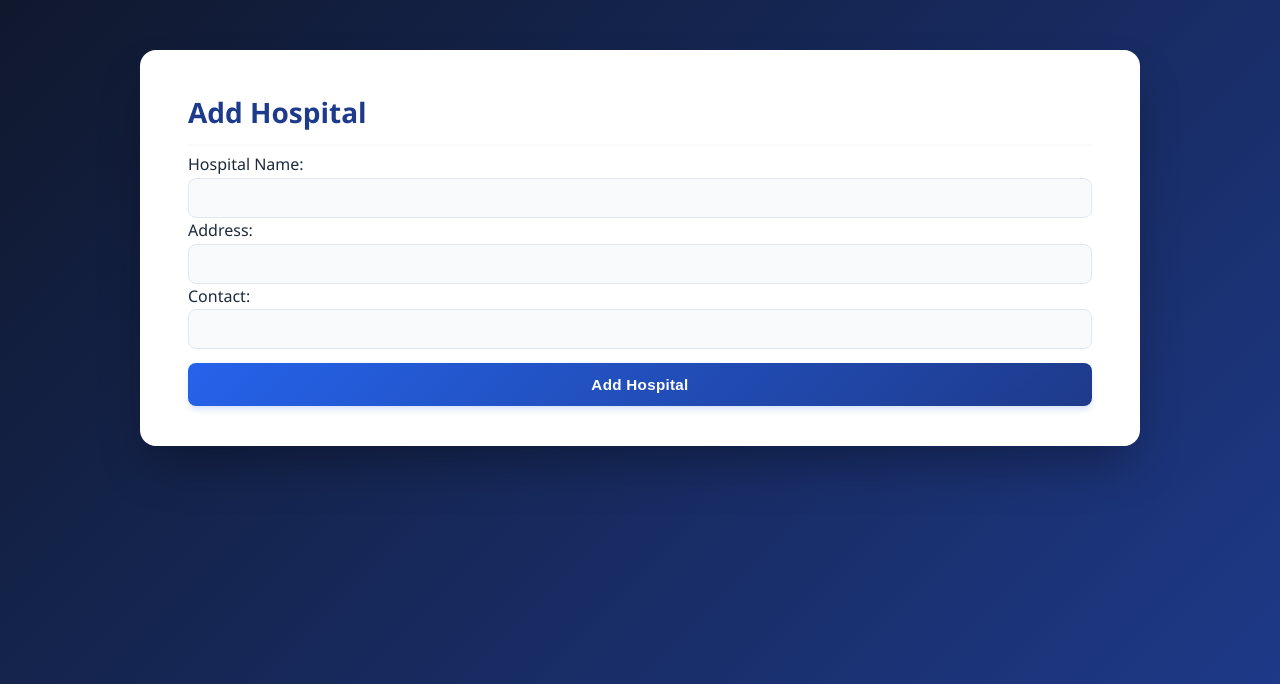
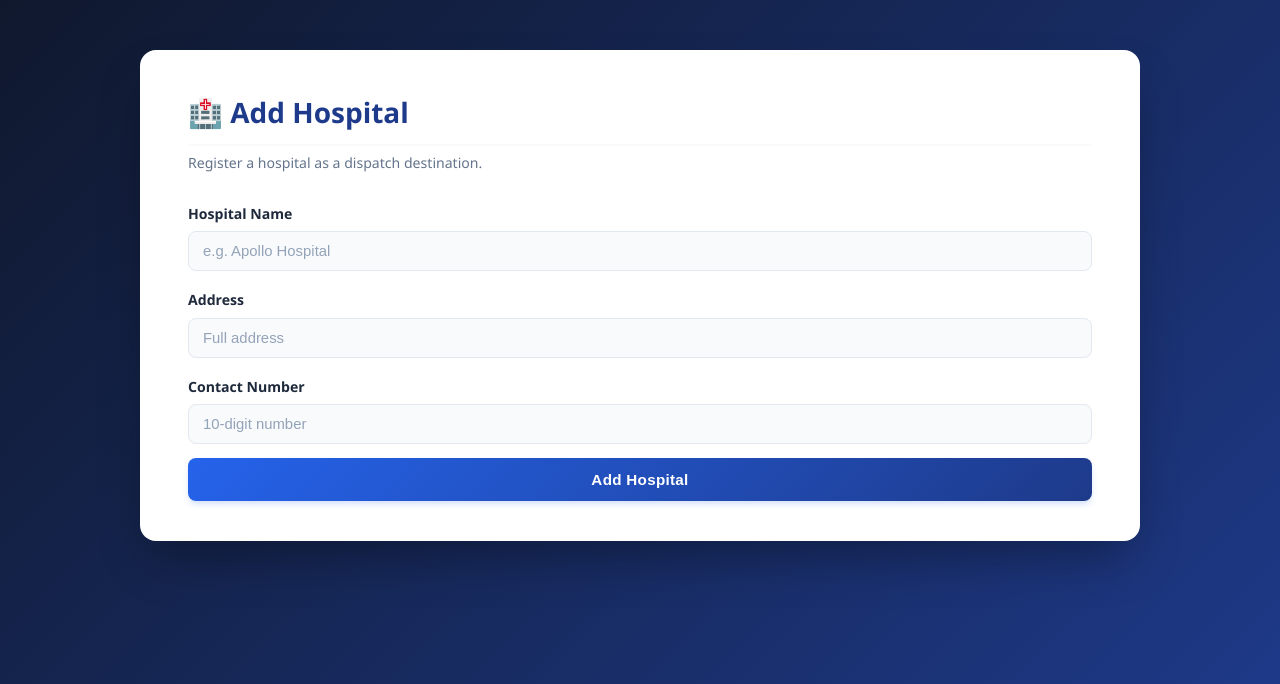
Before and after one commit to Sarvesh-Sarz/Resuscitation-Retrieval, a Flask app: page /add_hospital in a window 1280 px wide. Shown: the part 59-743 px from the top of the page. Run offline with Flask 3, Linux system fonts and the light colour scheme.

Commit message:
Update add_hospital.html

```diff
--- a/templates/add_hospital.html
+++ b/templates/add_hospital.html
@@ -1,19 +1,16 @@
 {% extends "base.html" %}
-
 {% block content %}
-<h2>Add Hospital</h2>
-
+<div class="page-header">
+    <h2>🏥 Add Hospital</h2>
+    <p class="subtitle">Register a hospital as a dispatch destination.</p>
+</div>
 <form method="POST">
-    Hospital Name:
-    <input type="text" name="name" required>
-
-    Address:
-    <input type="text" name="address" required>
-
-    Contact:
-    <input type="text" name="contact" required>
-
+    <label>Hospital Name</label>
+    <input type="text" name="name" placeholder="e.g. Apollo Hospital" required>
+    <label>Address</label>
+    <input type="text" name="address" placeholder="Full address" required>
+    <label>Contact Number</label>
+    <input type="text" name="contact" placeholder="10-digit number" maxlength="15" required>
     <button type="submit">Add Hospital</button>
 </form>
-
 {% endblock %}
```
